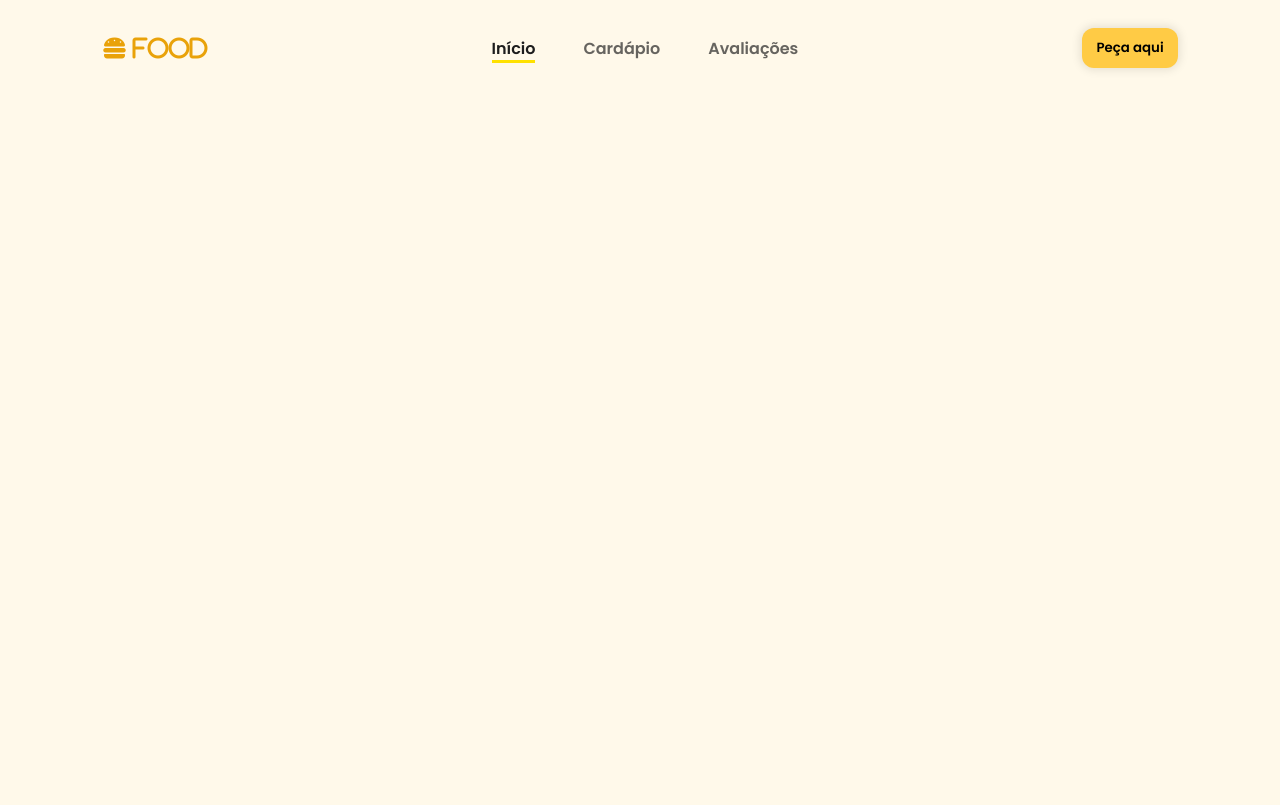
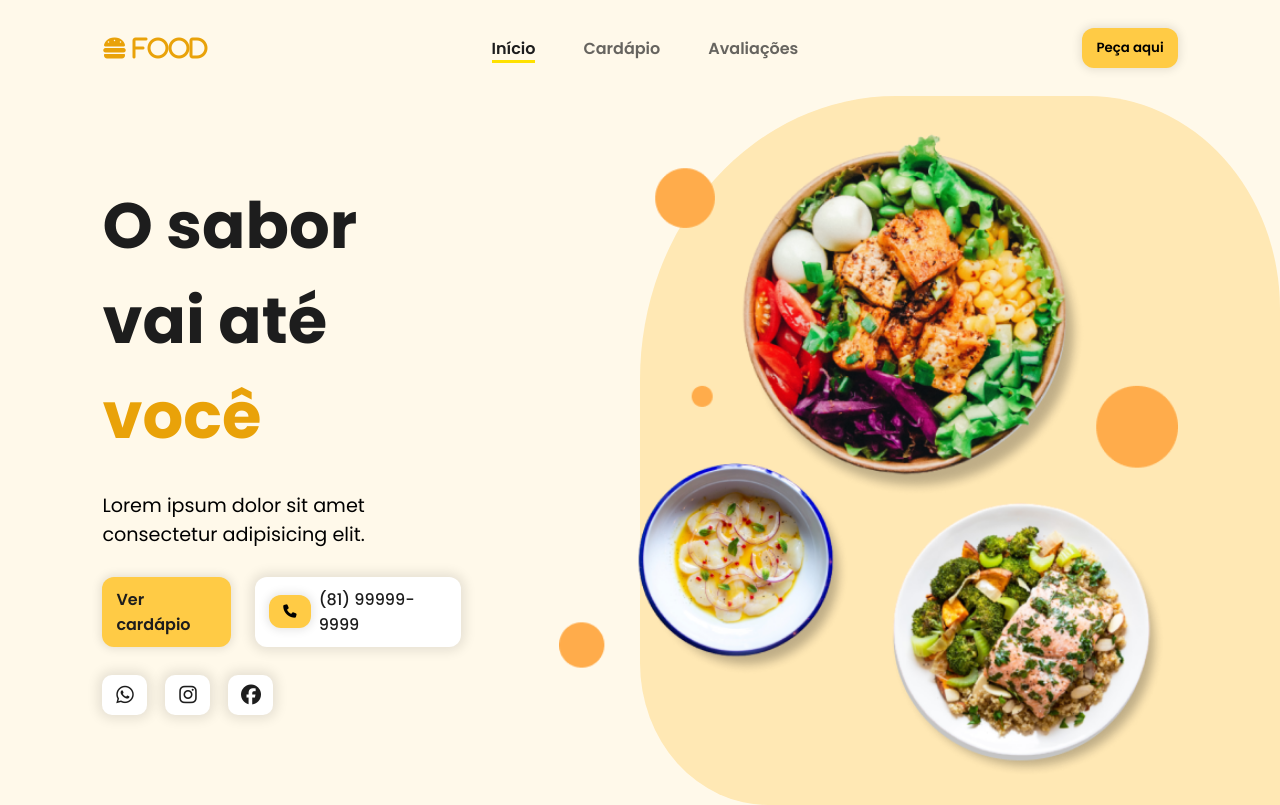
Before and after one commit to cleverton615/landing_page_2, a plain HTML site: page index.html in a window 1280 px wide. Drawn offline with nearby package versions, Linux system fonts and the light colour scheme.

Commit message:
criando o main e estilizando

```diff
--- a/index.html
+++ b/index.html
@@ -6,6 +6,7 @@
     <link rel="stylesheet" href="https://cdnjs.cloudflare.com/ajax/libs/font-awesome/6.7.1/css/all.min.css" integrity="sha512-5Hs3dF2AEPkpNAR7UiOHba+lRSJNeM2ECkwxUIxC1Q/FLycGTbNapWXB4tP889k5T5Ju8fs4b1P5z/iB4nMfSQ==" crossorigin="anonymous" referrerpolicy="no-referrer" />
     <link rel="stylesheet" href="src/styles/styles.css">
     <link rel="stylesheet" href="src/styles/header.css">
+    <link rel="stylesheet" href="src/styles/home.css">
 
     <script src="https://cdnjs.cloudflare.com/ajax/libs/jquery/3.7.1/jquery.min.js" integrity="sha512-v2CJ7UaYy4JwqLDIrZUI/4hqeoQieOmAZNXBeQyjo21dadnwR+8ZaIJVT8EE2iyI61OV8e6M8PP2/4hpQINQ/g==" crossorigin="anonymous" referrerpolicy="no-referrer"></script>
     <title>Landing Page - Culinária</title>
@@ -56,6 +57,53 @@
         </div>
     </header>
 
+    <main id="content">
+        <section id="home">
+            <div class="shape"></div>
+            <div id="cta">
+                <h1 class="title">
+                    O sabor vai até
+                    <span>você</span>
+                </h1>
+
+                <p class="description">
+                    Lorem ipsum dolor sit amet consectetur adipisicing elit.
+                </p>
+
+                <div id="cta_buttons">
+                    <a href="#" class="btn-default">
+                        Ver cardápio
+                    </a>
+
+                    <a href="tel:+55555555555" id="phone_button">
+                        <button class="btn-default">
+                            <i class="fa-solid fa-phone"></i>
+                        </button>
+                        (81) 99999-9999
+                    </a>
+                </div>
+                <div class="social-media-buttons">
+                    <a href="">
+                        <i class="fa-brands fa-whatsapp"></i>
+                    </a>
+
+                    <a href="">
+                        <i class="fa-brands fa-instagram"></i>
+                    </a>
+
+                    <a href="">
+                        <i class="fa-brands fa-facebook"></i>
+                    </a>
+                </div>
+
+            </div>
+
+            <div id="banner">
+                <img src="src/images/hero.png" alt="Pratos de comida">
+            </div>
+        </section>
+    </main>
+
     <script src="src/javascript/script.js"></script>
 </body>
 </html>
--- /dev/null
+++ b/src/styles/home.css
@@ -0,0 +1,96 @@
+@charset "UTF-8";
+
+#home {
+    display: flex;
+    min-height: calc(100vh - 91px);
+    position: relative;
+}
+
+#cta {
+    width: 35%;
+    display: flex;
+    flex-direction: column;
+    gap: 28px;
+    margin-top: 5%;
+}
+
+#cta .title {
+    font-size: 4rem;
+    color: #1d1d1d;
+}
+
+#cta .title span {
+    color: #e9a209;
+}
+
+#cta .description {
+    font-size: 1.2rem;
+}
+
+#cta_buttons {
+    display: flex;
+    gap: 24px;
+}
+
+#cta_buttons a {
+    text-decoration: none;
+    color: #1d1d1d;
+}
+
+#phone_button {
+    display: flex;
+    gap: 8px;
+    align-items: center;
+    background-color: #ffffff;
+    padding: 8px 14px;
+    font-weight: 500;
+    box-shadow: 0px 0px 12px 4px rgba(0, 0, 0, 0.1);
+    border-radius: 12px;
+}
+
+#phone_button phone {
+    box-shadow: none;
+}
+
+#banner {
+    display: flex;
+    align-items: start;
+    justify-content: end;
+    width: 70%;
+    z-index: 2;
+}
+
+#banner img {
+    height: 100%;
+    width: fit-content;
+}
+
+.shape {
+    background-color: #ffe8b4;
+    width: 50%;
+    height: 100%;
+    position: absolute;
+    border-radius: 40% 30% 0% 20%;
+    top: 0;
+    right: 0;
+    z-index: 1;
+}
+
+@media screen and (max-width: 1170px) {
+    #home {
+        min-height: 100%;
+        padding-top: 0px;
+    }
+
+    #banner,
+    #banner img,
+    #home .shape {
+        display: none;
+    }
+
+    #cta {
+        width: 100%;
+        text-align: center;
+        align-items: center;
+    }
+}
--- a/src/styles/styles.css
+++ b/src/styles/styles.css
@@ -11,6 +11,10 @@
 
 body {
     background-color: #fff9ea;
+}
+
+section {
+    padding: 28px 8%;
 }
 
 .btn-default {
@@ -30,3 +34,27 @@ body {
 .btn-default:hover {
     background-color: #f8d477;
 }
+
+.social-media-buttons {
+    display: flex;
+    gap: 18px;
+}
+
+.social-media-buttons a {
+    display: flex;
+    align-items: center;
+    justify-content: center;
+    width: 45px;
+    height: 40px;
+    background-color: #fff;
+    font-size: 1.25rem;
+    border-radius: 10px;
+    text-decoration: none;
+    color: #1d1d1d;
+    box-shadow: 0px 0px 12px 4px rgba(0, 0, 0, 0.1);
+    transition: box-shadow .3s ease;
+}
+
+.social-media-buttons a:hover {
+    box-shadow: 0px 0px 12px 8px rgba(0, 0, 0, 0.1);
+}
```
Also changed, not shown: src/images/hero.png (added).
